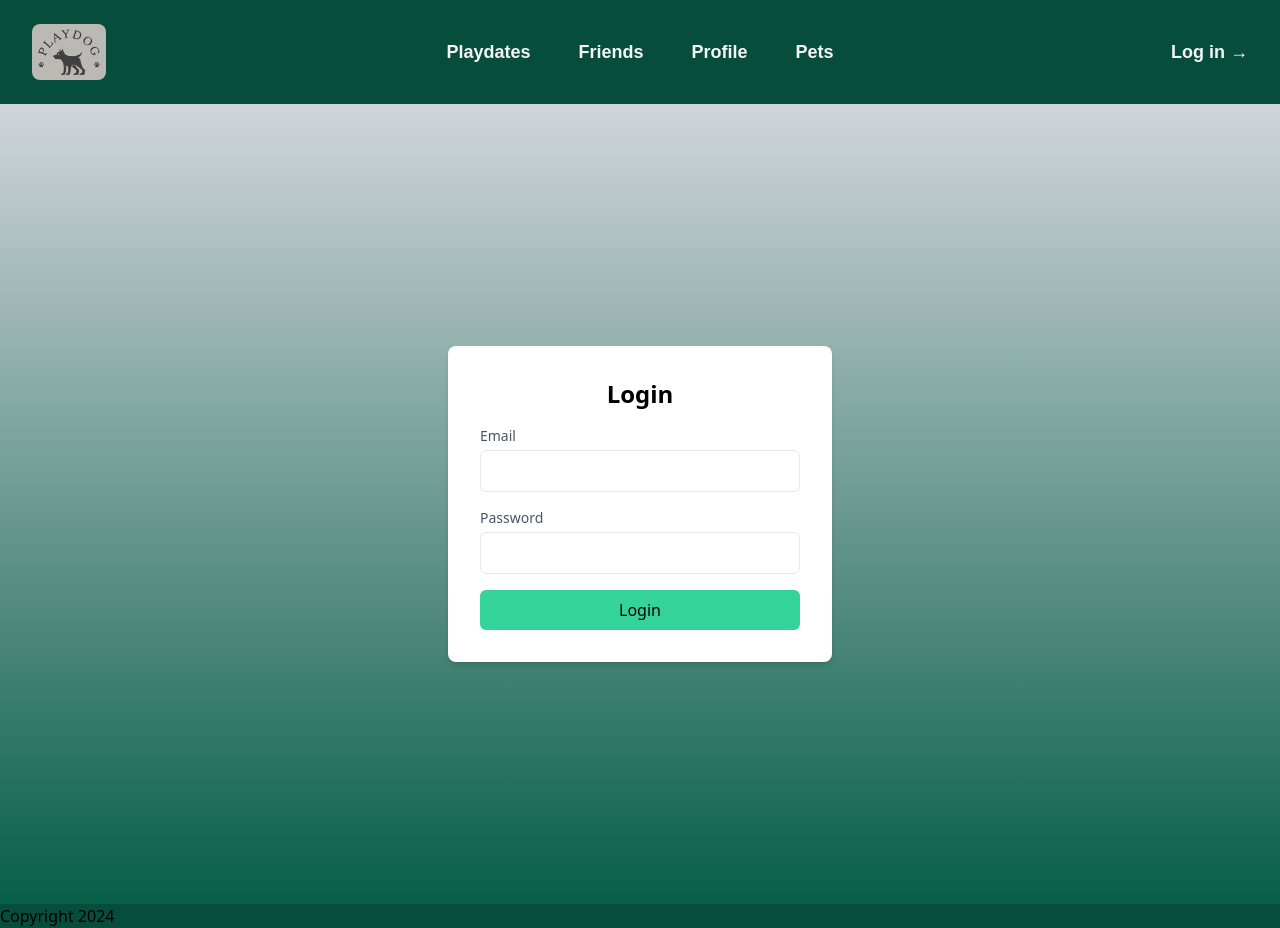
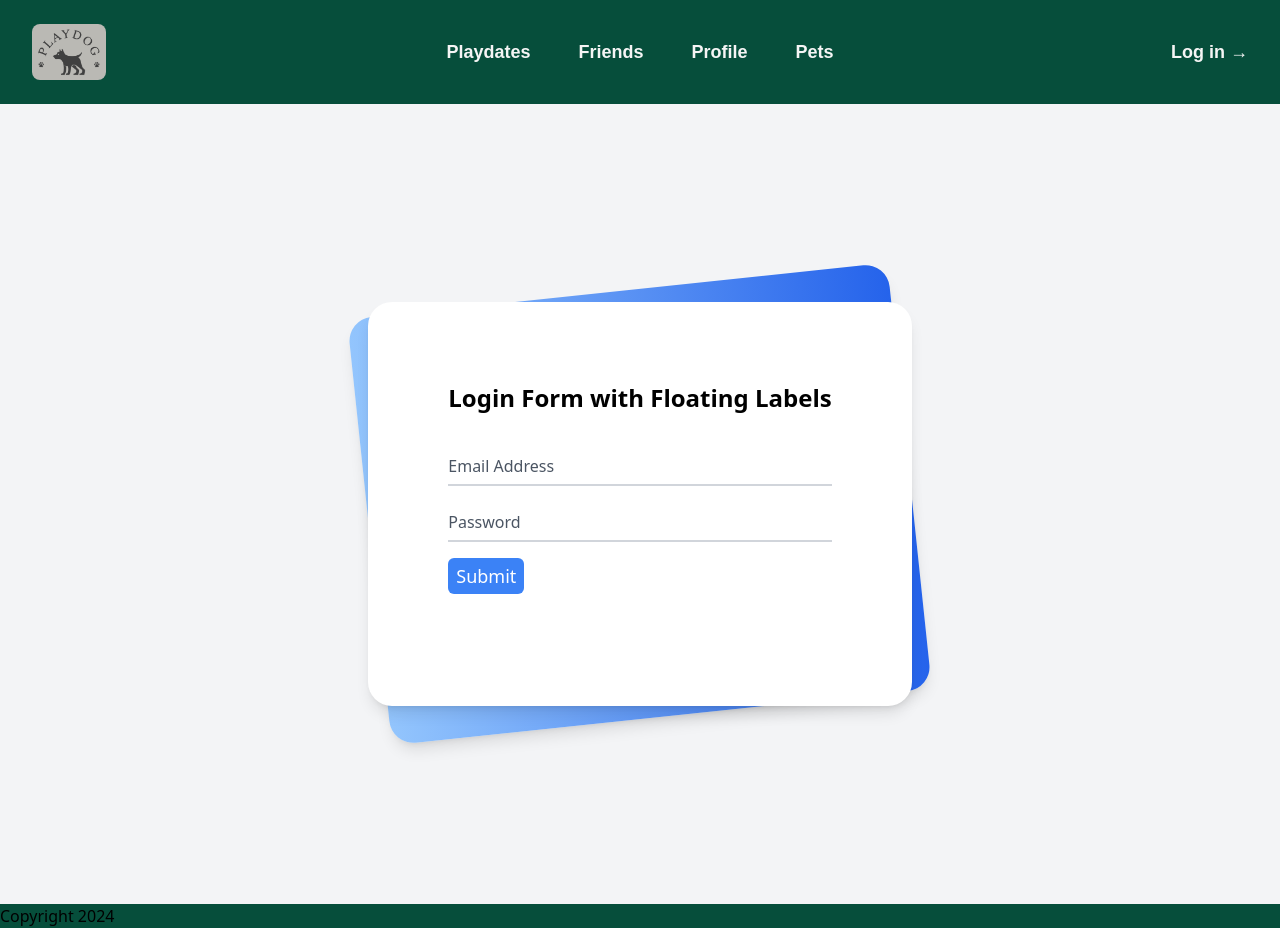
Before and after one commit to jmychalm13/play_dog_frontend, a React (Vite) app: page /login in a window 1280 px wide. Built offline with nearby package versions, Linux system fonts and the light colour scheme; a web font is replaced by a local one.

Commit message:
changed login form and tried to finish editDog modal, still not working

```diff
--- a/src/Content.jsx
+++ b/src/Content.jsx
@@ -6,6 +6,7 @@ import { UsersIndex } from "./UsersIndex";
 import { DogsIndex } from "./DogsIndex";
 import { UserShow } from "./UserShow";
 import { DogShow } from "./DogShow";
+import { DogNew } from "./DogNew";
 
 export function Content() {
   return (
@@ -18,6 +19,7 @@ export function Content() {
         <Route path="/dogs" element={<DogsIndex />} />
         <Route path="/profile" element={<UserShow />} />
         <Route path="/dogs/:id" element={<DogShow />} />
+        <Route path="/dogs/new" element={<DogNew />} />
       </Routes>
     </div>
   );
--- /dev/null
+++ b/src/DogModal.jsx
@@ -0,0 +1,71 @@
+/* eslint-disable react/prop-types */
+import { useEffect, useState } from "react";
+import "./Modal.css";
+
+export function DogModal(props) {
+  const [behaviors, setBehaviors] = useState(props.dog.behaviors);
+
+  const handleSubmit = (event) => {
+    event.preventDefault();
+    console.log(event.target);
+  };
+
+  const handleBehaviorChange = (index, value) => {
+    const updatedBehaviors = [...behaviors];
+    updatedBehaviors[index].behavior = value;
+    setBehaviors(updatedBehaviors);
+  };
+
+  console.log(props.dog.behaviors);
+
+  useEffect(() => {
+    setBehaviors([props.dog.behaviors]);
+  }, [props.dog.behaviors]);
+
+  return (
+    <div className="modal-main">
+      <form
+        className="border rounded relative justify-center max-w-xl py-4 mx-auto bg-fuchsia-400 shadow-2xl"
+        onSubmit={handleSubmit}
+      >
+        <span
+          onClick={props.onClose}
+          className="absolute top-0 right-0 block w-10 h-5 -mt-2 -mr-4 text-xs text-center text-gray-600 transform rotate-45 bg-white rounded shadow-md cursor-pointer hover:bg-gray-100"
+        >
+          close
+        </span>
+        <div className="relative z-0 w-full mb-5 group">
+          <label htmlFor="image_url">Profile Image: </label>
+          <input type="text" name="image_url" defaultValue={props.dog.image_url} />
+        </div>
+        <div className="relative z-0 w-full mb-5 group">
+          <label htmlFor="name">Username: </label>
+          <input type="text" name="name" defaultValue={props.dog.name} />
+        </div>
+        <div className="relative z-0 w-full mb-5 group">
+          <label htmlFor="breed">Breed: </label>
+          <input type="text" name="breed" defaultValue={props.dog.breed} />
+        </div>
+        <label htmlFor="behaviors">Behaviors:</label>
+        {/* todo behaviors */}
+        {behaviors.map((behavior, index) => (
+          <div key={index} className="relative z-0 w-full mb-5 group">
+            <input
+              type="text"
+              value={behavior.behavior}
+              onChange={(e) => handleBehaviorChange(index, e.target.value)}
+            />
+          </div>
+        ))}
+        <div className="button">
+          <button
+            className="border bg-emerald-700 hover:bg-emerald-800 focus:ring-4 focus:outline-none focus:ring-emerald-300 font-medium rounded-lg text-sm w-full sm:w-auto px-5 py-2.5 text-center dark:bg-emerald-600 dark:hover:bg-emerald-700 dark:focus:ring-emerald-800"
+            type="submit"
+          >
+            Update
+          </button>
+        </div>
+      </form>
+    </div>
+  );
+}
--- /dev/null
+++ b/src/DogNew.jsx
@@ -0,0 +1,7 @@
+export function DogNew() {
+  return (
+    <div>
+      <h1>Here I am!!!</h1>
+    </div>
+  );
+}
--- a/src/DogShow.jsx
+++ b/src/DogShow.jsx
@@ -1,11 +1,13 @@
 import axios from "axios";
 import { useEffect, useState } from "react";
 import { useParams } from "react-router-dom";
+import { DogModal } from "./DogModal";
 import "./DogShow.css";
 
 export function DogShow() {
   const [dogInfo, setDogInfo] = useState({});
   const [isLoggedIn, setIsLoggedIn] = useState(false);
+  const [isEditModalVisible, setIsEditModalVisible] = useState(false);
 
   const { id } = useParams();
 
@@ -13,11 +15,18 @@ export function DogShow() {
     const userId = +localStorage.getItem("userId");
     axios.get(`http://localhost:3000/dogs/${id}.json`).then((response) => {
       setDogInfo(response.data);
-      console.log("dogInfo:", response.data);
       if (response.data.user_id === userId) {
         setIsLoggedIn(true);
       }
     });
+  };
+
+  const openEditModal = () => {
+    setIsEditModalVisible(true);
+  };
+
+  const handleHideEditModal = () => {
+    setIsEditModalVisible(false);
   };
 
   // eslint-disable-next-line react-hooks/exhaustive-deps
@@ -44,10 +53,21 @@ export function DogShow() {
           </div>
         </div>
       </div>
-
-      <div className="bg-fuchsia-900 text-white p-2 rounded-lg shadow-lg border-fuchsia-900 buttons">
-        {isLoggedIn ? <button>Edit Pup</button> : <button>Schedule Playdate</button>}
-      </div>
+      {!isEditModalVisible ? (
+        <div className="bg-fuchsia-900 text-white p-2 rounded-lg shadow-lg border-fuchsia-900 buttons">
+          {isLoggedIn ? <button onClick={openEditModal}>Edit Pup</button> : <button>Schedule Playdate</button>}
+        </div>
+      ) : null}
+      {isEditModalVisible && (
+        <div className="overlay">
+          <DogModal
+            show={isEditModalVisible}
+            closeModal={handleHideEditModal}
+            onClose={handleHideEditModal}
+            dog={dogInfo}
+          ></DogModal>
+        </div>
+      )}
     </section>
   );
 }
--- a/src/DogsIndex.jsx
+++ b/src/DogsIndex.jsx
@@ -15,7 +15,6 @@ export function DogsIndex() {
       })
       .then((response) => {
         setDogs(response.data);
-        console.log(response.data);
       });
   };
 
--- a/src/Login.jsx
+++ b/src/Login.jsx
@@ -17,7 +17,6 @@ export function Login() {
     axios
       .post("http://localhost:3000/sessions.json", params)
       .then((response) => {
-        console.log(response.data);
         axios.defaults.headers.common["Authorization"] = "Bearer " + response.data.jwt;
         localStorage.setItem("jwt", response.data.jwt);
         localStorage.setItem("userId", response.data.user_id);
@@ -32,30 +31,58 @@ export function Login() {
   };
 
   return (
-    <section className="bg-gradient-to-b from-gray-300 to-emerald-800 h-screen flex items-center justify-center">
-      <div className="bg-white p-8 rounded-lg shadow-md w-full sm:w-96">
-        <h2 className="text-2xl font-semibold mb-4 text-center">Login</h2>
-        {/* Signup Form Here */}
-        <form onSubmit={handleSubmit}>
-          {/* Input Field */}
-          <div className="mb-4">
-            <label htmlFor="email" className="block text-sm font-medium text-gray-600">
-              Email
+    <div className="min-h-screen bg-gray-100 py-6 flex flex-col justify-center sm:py-12">
+      <div className="relative py-3 sm:max-w-xl sm:mx-auto">
+        <div className="absolute inset-0 bg-gradient-to-r from-blue-300 to-blue-600 shadow-lg transform -skew-y-6 sm:skew-y-0 sm:-rotate-6 sm:rounded-3xl"></div>
+        <div className="relative px-4 py-10 bg-white shadow-lg sm:rounded-3xl sm:p-20">
+          <form onSubmit={handleSubmit} className="max-w-md mx-auto">
+            <div>
+              <h1 className="text-2xl font-semibold">Login Form with Floating Labels</h1>
+            </div>
+            <div className="divide-y divide-gray-200">
+              <div className="py-8 text-base leading-6 space-y-4 text-gray-700 sm:text-lg sm:leading-7">
+                <div className="relative">
+                  <input
+                    autoComplete="off"
+                    id="email"
+                    name="email"
+                    type="text"
+                    className="peer placeholder-transparent h-10 w-full border-b-2 border-gray-300 text-gray-900 focus:outline-none focus:borer-rose-600"
+                    placeholder="Email address"
+                  />
+                  <label
+                    htmlFor="email"
+                    className="absolute left-0 -top-3.5 text-gray-600 text-sm peer-placeholder-shown:text-base peer-placeholder-shown:text-gray-440 peer-placeholder-shown:top-2 transition-all peer-focus:-top-3.5 peer-focus:text-gray-600 peer-focus:text-sm"
+                  >
+                    Email Address
                   </label>
-            <input type="email" name="email" className="mt-1 p-2 w-full border rounded-md" />
                 </div>
-          {/* Input Field */}
-          <div className="mb-4">
-            <label htmlFor="password" className="block text-sm font-medium text-gray-600">
+                <div className="relative">
+                  <input
+                    autoComplete="off"
+                    id="password"
+                    name="password"
+                    type="password"
+                    className="peer placeholder-transparent h-10 w-full border-b-2 border-gray-300 text-gray-900 focus:outline-none focus:borer-rose-600"
+                    placeholder="Password"
+                  />
+                  <label
+                    htmlFor="password"
+                    className="absolute left-0 -top-3.5 text-gray-600 text-sm peer-placeholder-shown:text-base peer-placeholder-shown:text-gray-440 peer-placeholder-shown:top-2 transition-all peer-focus:-top-3.5 peer-focus:text-gray-600 peer-focus:text-sm"
+                  >
                     Password
                   </label>
-            <input type="password" name="password" className="mt-1 p-2 w-full border rounded-md" />
                 </div>
-          <button type="submit" className="w-full bg-emerald-400 p-2 rounded-md hover:bg-emerald-500">
-            Login
+                <div className="relative">
+                  <button type="submit" className="bg-blue-500 text-white rounded-md px-2 py-1">
+                    Submit
                   </button>
+                </div>
+              </div>
+            </div>
           </form>
         </div>
-    </section>
+      </div>
+    </div>
   );
 }
--- a/src/Modal.jsx
+++ b/src/UserModal.jsx
@@ -35,7 +35,7 @@ export function Modal(props) {
             <input type="text" name="image_url" defaultValue={props.user.image_url} />
           </div>
           <div className="relative z-0 w-full mb-5 group">
-            <label htmlFor="image_url">Username: </label>
+            <label htmlFor="name">Username: </label>
             <input type="text" name="name" defaultValue={props.user.name} />
           </div>
           <div className="button">
--- a/src/UserShow.jsx
+++ b/src/UserShow.jsx
@@ -1,7 +1,7 @@
 import { useState, useEffect } from "react";
 import axios from "axios";
 import { Link } from "react-router-dom";
-import { Modal } from "./Modal";
+import { Modal } from "./UserModal";
 import { EditUserModal } from "./EditUserModal";
 // import "./Modal.css";
 
@@ -15,7 +15,6 @@ export function UserShow() {
   const handleGetUser = () => {
     axios.get(`http://localhost:3000/users/${localStorage.getItem("userId")}.json`).then((response) => {
       setUserInfo(response.data);
-      console.log("user info: ", response.data);
     });
   };
 
@@ -37,7 +36,6 @@ export function UserShow() {
       let friends = [];
       let pending = [];
       data.forEach((friend) => {
-        console.log("friends:", friend);
         if (friend.status) {
           friends.push(friend.friend_id);
         } else {
--- a/src/UsersIndex.jsx
+++ b/src/UsersIndex.jsx
@@ -29,7 +29,6 @@ export function UsersIndex() {
       status: false,
     };
     axios.post("http://localhost:3000/friendships.json", params).then((response) => {
-      console.log(response);
       setPendingFriends([...pendingFriends, response.data.friend_id]);
     });
   };
```
Lines whose indentation alone changed are shown as unchanged.
